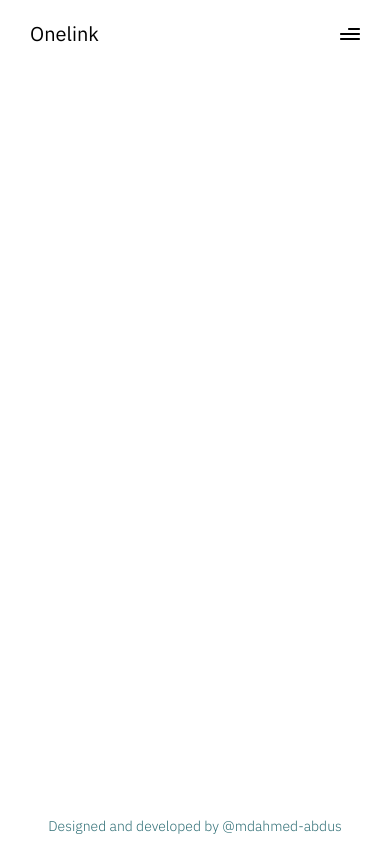
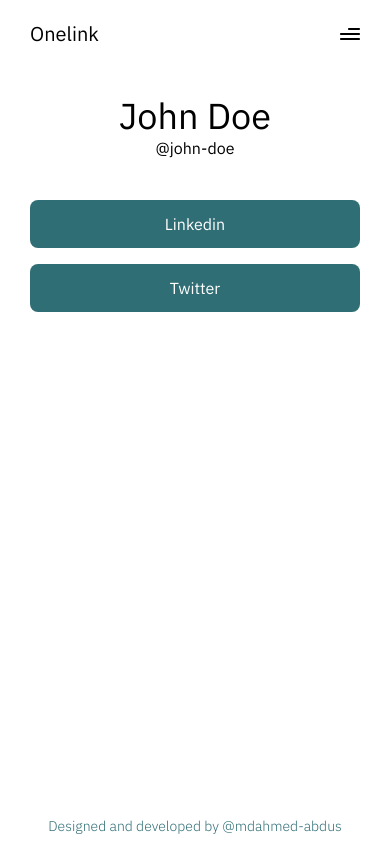
Before and after one commit to mdahmed-abdus/onelink, a React (Create React App) app in the folder frontend/: page /profile in a window 390 px wide. Built offline with nearby package versions, Linux system fonts and the light colour scheme.

Commit message:
Add profile page and fix styles

```diff
--- a/frontend/src/App.js
+++ b/frontend/src/App.js
@@ -6,6 +6,7 @@ import Navbar from './components/Navbar';
 import Register from './components/Register';
 import About from './components/About';
 import ComingSoon from './components/ComingSoon';
+import Profile from './components/Profile';
 
 function App() {
   return (
@@ -16,6 +17,7 @@ function App() {
         <Route exact path="/register" component={Register} />
         <Route exact path="/about" component={About} />
         <Route exact path="/coming-soon" component={ComingSoon} />
+        <Route exact path="/profile" component={Profile} />
       </Switch>
       <Footer />
     </BrowserRouter>
--- a/frontend/src/components/About.js
+++ b/frontend/src/components/About.js
@@ -11,8 +11,8 @@ function About() {
   ];
 
   return (
-    <div className="gridMainContainer pb-[100px]">
-      <div className="gridContainer text-center mt-16">
+    <div className="gridMainContainer pb-[100px] mt-24">
+      <div className="gridContainer text-center">
         <h1 className="text-4xl">About</h1>
         <p className="mt-8">
           Onelink simplifies the process of sharing multiple online profiles and
--- a/frontend/src/components/Home.js
+++ b/frontend/src/components/Home.js
@@ -3,9 +3,9 @@ import TextInput from './TextInput';
 
 function Home() {
   return (
-    <div className="gridMainContainer">
+    <div className="gridMainContainer mt-32 sm:mt-64">
       <div className="gridContainer">
-        <div className="mt-24 sm:mt-60 grid grid-cols-1 lg:grid-cols-2 gap-10">
+        <div className="grid grid-cols-1 lg:grid-cols-2 gap-10">
           <div className="text-center lg:text-start">
             <h1 className="text-6xl sm:text-7xl font-medium">Onelink</h1>
             <p className="mt-2 text-xl sm:text-2xl font-light">
--- a/frontend/src/components/Navbar.js
+++ b/frontend/src/components/Navbar.js
@@ -10,7 +10,7 @@ function Navbar() {
   ];
 
   return (
-    <nav>
+    <nav className="fixed top-0 w-full z-20 bg-white">
       <div className="gridMainContainer">
         <div className="gridContainer my-5 flex justify-between">
           <a href="/" className="text-xl hover:text-primary">
--- /dev/null
+++ b/frontend/src/components/Profile.js
@@ -0,0 +1,73 @@
+import Button from './Button';
+import { useState } from 'react';
+
+function ConfirmRedirect({ url, setShowRedirect }) {
+  return (
+    <div className="z-10 w-screen h-screen absolute top-1/2 left-1/2 translate-y-[-50%] translate-x-[-50%] flex items-center rounded-lg backdrop-blur-xl bg-primary bg-opacity-20">
+      <div className="w-full my-6 flex flex-col items-center">
+        <h2 className="text-2xl">Click on link if trusted</h2>
+        <a
+          href={url}
+          target="_blank"
+          className="text-primary hover:underline"
+          onClick={() => setShowRedirect(false)}
+        >
+          {url}
+        </a>
+        <Button
+          text="Cancel"
+          externalStyle="mt-16"
+          onClick={() => setShowRedirect(false)}
+        />
+      </div>
+    </div>
+  );
+}
+
+function Profile() {
+  const [showRedirect, setShowRedirect] = useState(false);
+  const [redirectUrl, setRedirectUrl] = useState('');
+
+  const user = {
+    firstName: 'John',
+    lastName: 'Doe',
+    username: 'john-doe',
+    links: [
+      { title: 'Linkedin', url: 'https://www.linkedin.com/' },
+      { title: 'Twitter', url: 'https://twitter.com/' },
+    ],
+  };
+
+  const onClick = url => {
+    setRedirectUrl(url);
+    setShowRedirect(true);
+  };
+
+  return (
+    <div className="gridMainContainer pb-[100px] mt-24">
+      <div className="gridContainer text-center">
+        {showRedirect && (
+          <ConfirmRedirect
+            url={redirectUrl}
+            setShowRedirect={setShowRedirect}
+          />
+        )}
+        <h1 className="text-4xl">{user.firstName + ' ' + user.lastName}</h1>
+        <span className="mt-2">@{user.username}</span>
+        <div className="mt-6 mx-auto w-full sm:min-w-[400px] sm:w-fit flex flex-col">
+          {user.links.map((link, index) => (
+            <Button
+              key={'profile_links_' + index}
+              type="button"
+              externalStyle="mt-4"
+              text={link.title}
+              onClick={() => onClick(link.url)}
+            />
+          ))}
+        </div>
+      </div>
+    </div>
+  );
+}
+
+export default Profile;
--- a/frontend/src/components/footer.js
+++ b/frontend/src/components/footer.js
@@ -1,6 +1,6 @@
 function Footer() {
   return (
-    <div className="fixed bottom-0 py-2 w-full bg-white">
+    <div className="z-20 fixed bottom-0 py-2 w-full bg-white">
       <p className="text-primary font-light text-sm text-center">
         Designed and developed by @
         <a href="#" className="hover:underline">
--- a/frontend/src/index.css
+++ b/frontend/src/index.css
@@ -5,7 +5,8 @@
 @tailwind utilities;
 
 .gridMainContainer {
-  margin: auto;
+  margin-right: auto;
+  margin-left: auto;
   max-width: 1360px;
   width: 1360px;
 }
```
